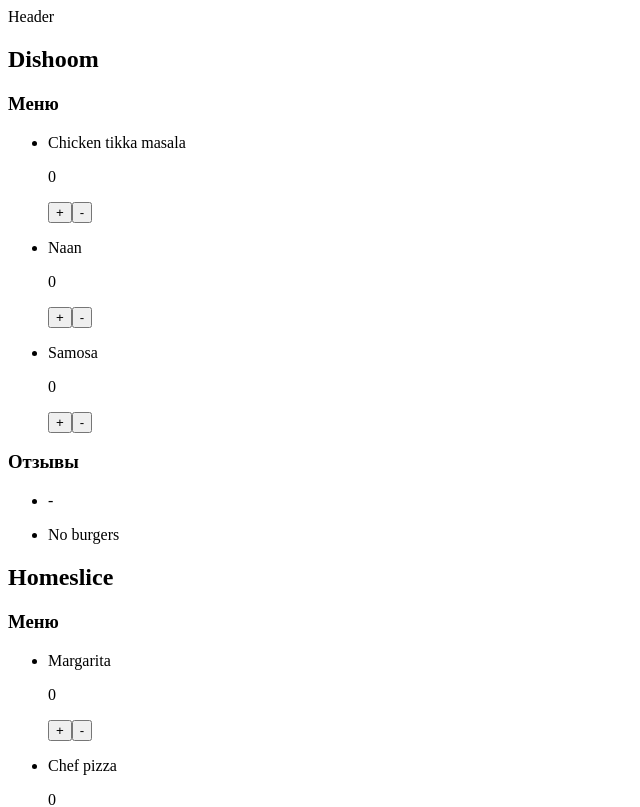
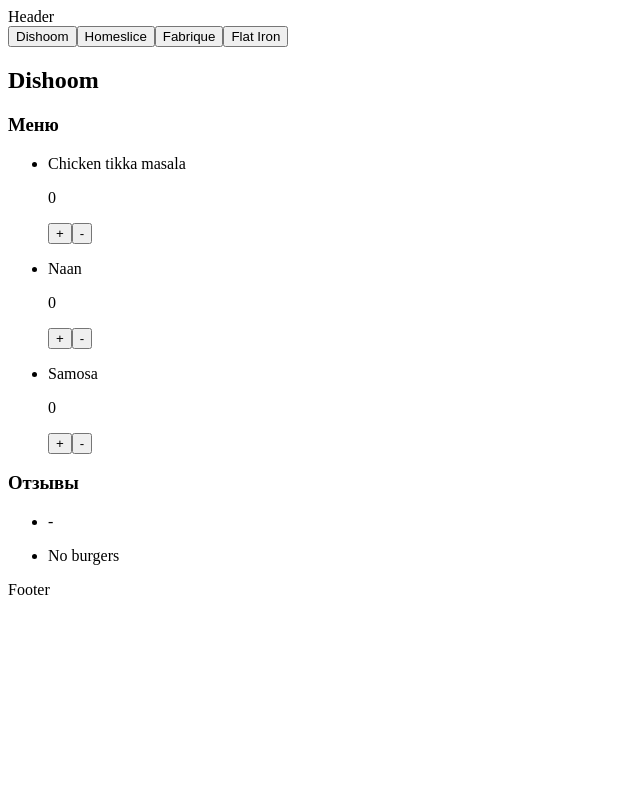
Before and after one commit to lomovaaa/react-20240513, a React (Vite) app: page / in a window 1280 px wide. Shown: the top 807 px of the page, without its empty margins (0-640 px from the left). Built offline with nearby package versions, Linux system fonts and the light colour scheme.

Commit message:
feat: add tabs

```diff
--- a/src/app.tsx
+++ b/src/app.tsx
@@ -1,11 +1,9 @@
 import { FC } from "react";
 import { restaurants } from "../materials/mock.ts";
-import { Restaurant, Layout } from "./components";
+import { Restaurants, Layout } from "./components";
 
 export const App: FC = () => (
   <Layout>
-    {restaurants.map((restaurant) => (
-      <Restaurant key={restaurant.id} restaurant={restaurant} />
-    ))}
+    <Restaurants restaurants={restaurants} />
   </Layout>
 );
--- a/src/components/index.ts
+++ b/src/components/index.ts
@@ -1,4 +1,2 @@
-export { Footer } from "./footer/component";
-export { Header } from "./header/component";
-export { Restaurant } from "./restaurant/component";
 export { Layout } from "./layout/component";
+export { Restaurants } from "./restaurants/component";
--- /dev/null
+++ b/src/components/restaurants/component.tsx
@@ -0,0 +1,25 @@
+import { FC, useState } from "react";
+import { Restaurant as RestaurantType } from "../../types";
+import { Restaurant } from "../restaurant/component";
+import { Tabs } from "../tabs/component";
+
+type RestaurantsProps = {
+  restaurants: Array<RestaurantType>;
+};
+
+export const Restaurants: FC<RestaurantsProps> = ({ restaurants }) => {
+  const [activeRestaurantId, setActiveRestaurantId] = useState(
+    restaurants[0].id
+  );
+
+  const currentRestaurant = restaurants.find(
+    ({ id }) => id === activeRestaurantId
+  );
+
+  return (
+    <div>
+      <Tabs restaurants={restaurants} onChange={setActiveRestaurantId} />
+      {currentRestaurant && <Restaurant restaurant={currentRestaurant} />}
+    </div>
+  );
+};
--- /dev/null
+++ b/src/components/tabs/component.tsx
@@ -0,0 +1,17 @@
+import { FC } from "react";
+import { Restaurant } from "../../types";
+
+type TabsProps = {
+  restaurants: Array<Restaurant>;
+  onChange?: (id: string) => void;
+};
+
+export const Tabs: FC<TabsProps> = ({ restaurants, onChange }) => (
+  <div>
+    {restaurants.map(({ id, name }) => (
+      <button key={id} type="button" onClick={() => onChange?.(id)}>
+        {name}
+      </button>
+    ))}
+  </div>
+);
```
